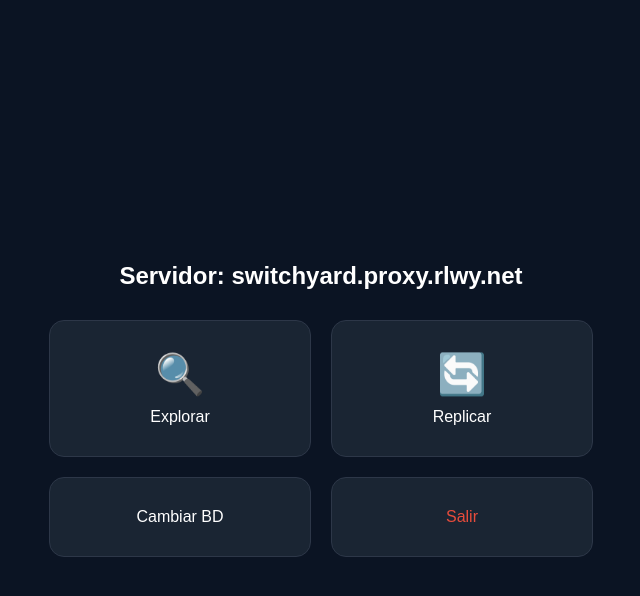
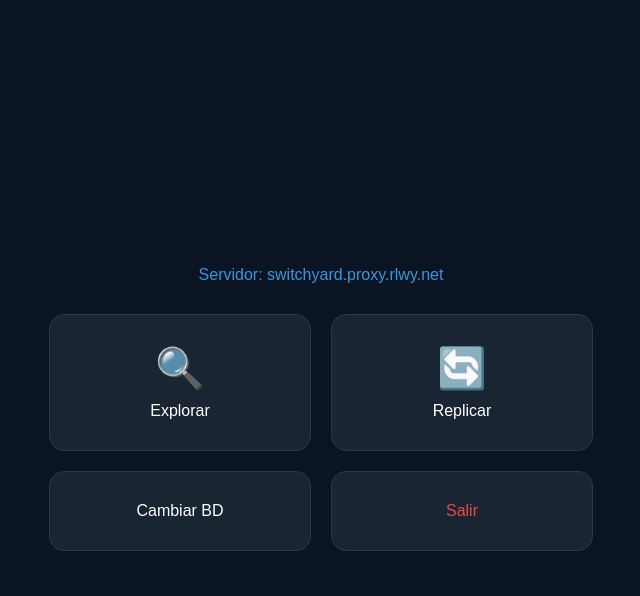
Before and after one commit to VictorPlatero/sistema-replicacion-dop, a Flask app: page /dashboard/heladeria in a window 1280 px wide. Shown: the top 596 px of the page, without its empty margins (319-959 px from the left). Run offline with Flask 3, Linux system fonts and the light colour scheme.

Commit message:
Update dashboard.html

```diff
--- a/templates/dashboard.html
+++ b/templates/dashboard.html
@@ -1,28 +1,10 @@
-<!DOCTYPE html>
-<html>
-<head>
-    <title>Panel de Operaciones</title>
-    <link rel="stylesheet" href="{{ url_for('static', filename='style.css') }}">
-</head>
-<body>
-    <div class="container">
-        <h2 style="color: var(--accent-blue)">Servidor: {{ host }}</h2>
-        <div class="card-grid">
-            <a href="/explorar/{{ tipo }}" class="card">
-                <div class="icon">🔍</div>
-                <span>Explorar</span>
-            </a>
-            <a href="/seleccionar_destino/{{ tipo }}" class="card">
-                <div class="icon">🔄</div>
-                <span>Replicar</span>
-            </a>
-            <a href="/" class="card">
-                <span>Cambiar BD</span>
-            </a>
-            <a href="/" class="card" style="color: #e74c3c;">
-                <span>Salir</span>
-            </a>
-        </div>
+<link rel="stylesheet" href="{{ url_for('static', filename='style.css') }}">
+<div class="container">
+    <p style="color:#3498db">Servidor: {{ host }}</p>
+    <div class="card-grid">
+        <a href="/explorar/{{ tipo }}" class="card"><div class="icon">🔍</div>Explorar</a>
+        <a href="/seleccionar_destino/{{ tipo }}" class="card"><div class="icon">🔄</div>Replicar</a>
+        <a href="/" class="card">Cambiar BD</a>
+        <a href="/" class="card" style="color:#e74c3c">Salir</a>
     </div>
-</body>
-</html>
+</div>
```
